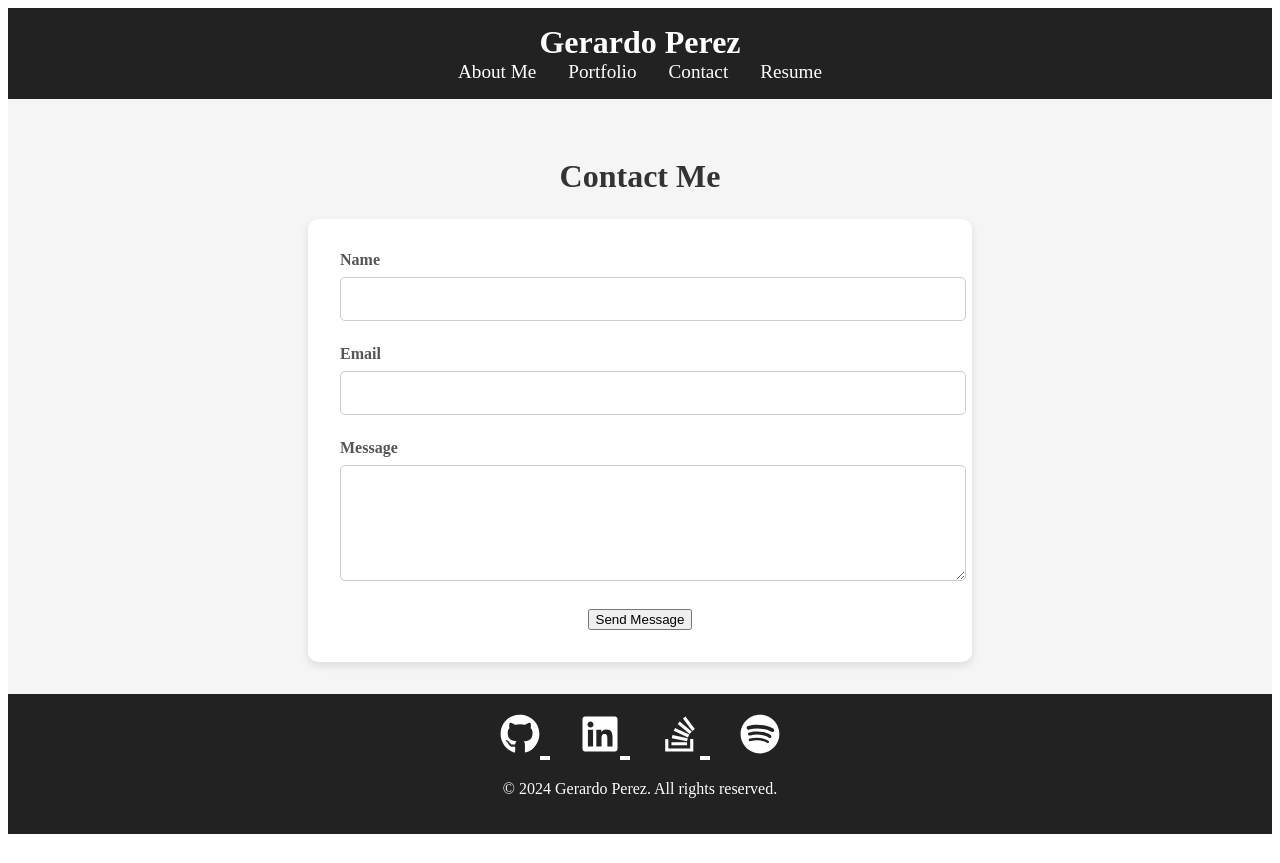
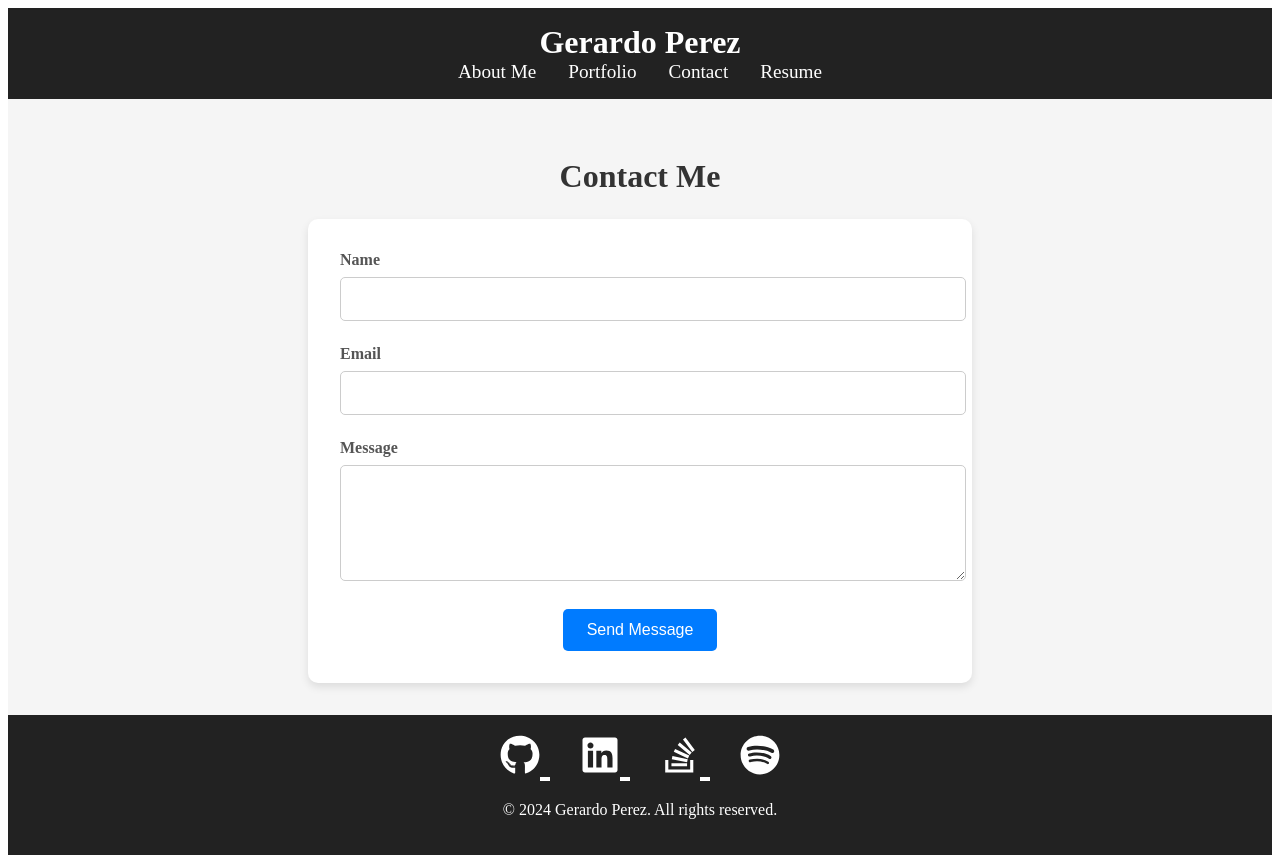
Before and after one commit to Gera1313/react-portfolio-2, a React (Vite) app: page /contact in a window 1280 px wide. Before the commit the page ends 842 px from the top, so only its background shows below. Built offline with nearby package versions, Linux system fonts and the light colour scheme.

Commit message:
finished the submit button

```diff
--- a/src/styles/Contact.css
+++ b/src/styles/Contact.css
@@ -42,3 +42,23 @@
     outline: none;
     transition: border-color 0.3s ease;
 }
+
+.form-group input:focus,
+.form-group textarea:focus {
+    border-color: #007bff;
+}
+
+.submit-button {
+    background-color: #007bff;
+    color: white;
+    padding: 0.75rem 1.5rem;
+    border: none;
+    border-radius: 5px;
+    font-size: 1rem;
+    cursor: pointer;
+    transition: background-color 0.3s ease;
+}
+
+.submit-button:hover {
+    background-color: #0056b3;
+}
```
